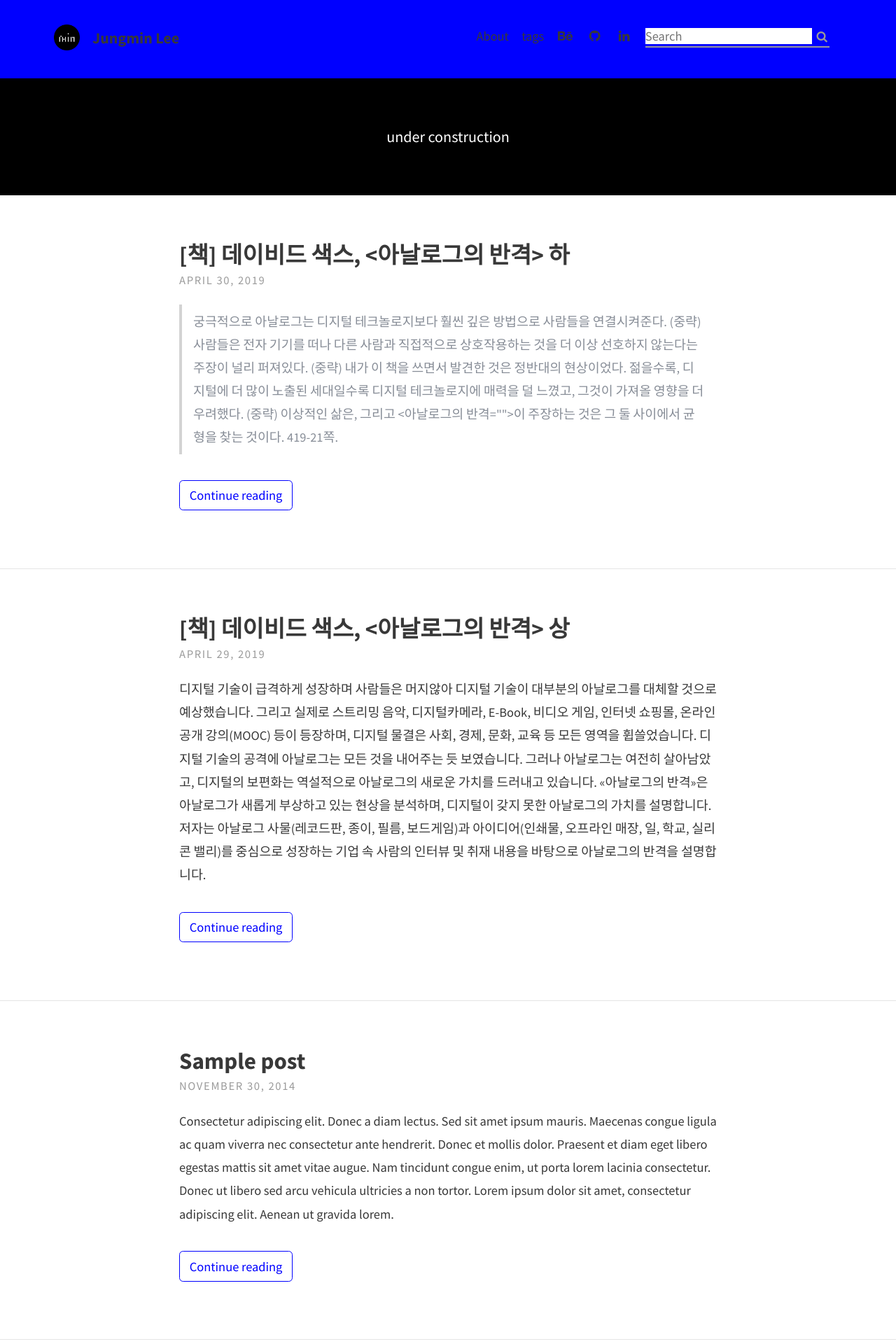
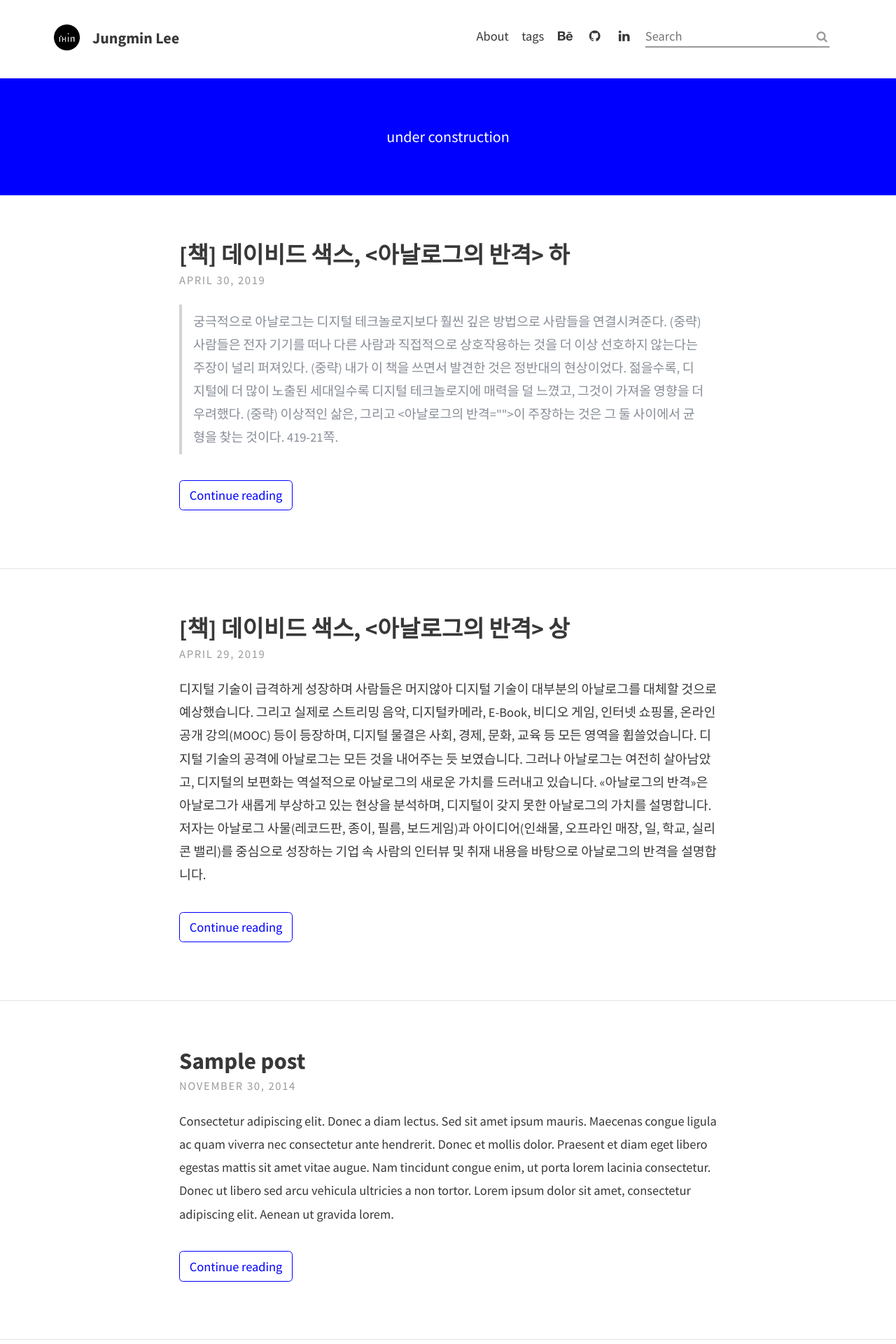
Before and after one commit to jungminL/jungminl.github.io, a Jekyll site: the page built from index.html, in a window 1280 px wide. Shown: the top 1920 px of the page at 70% size. Built offline with Jekyll 4.4.1, drawn with Linux system fonts in a browser that asks for light colours; the list of posts is cut into pages by our own code.

```diff
--- a/_sass/base/_variables.scss
+++ b/_sass/base/_variables.scss
@@ -9,7 +9,7 @@ $padding-small: 5%;
 $padding-x-small: 3%;
 
 // Brand colours
-$brand-color: #0000ff;
+$brand-color: #fff;
 $background-color: #fff;
 $border-color: rgba(0, 0, 0, 0.1); // rgba recommended if using feature images
 
@@ -34,6 +34,6 @@ $feature-image-text-color: #fff;
 $feature-image-size: cover; // options include "cover", "contain", "auto"
 
 // Header description box
-$header-desc-background-color: #000000;
+$header-desc-background-color: #0000ff;
 $header-desc-text-color: #FFF;
 $header-desc-link-color: #02453D;
```
